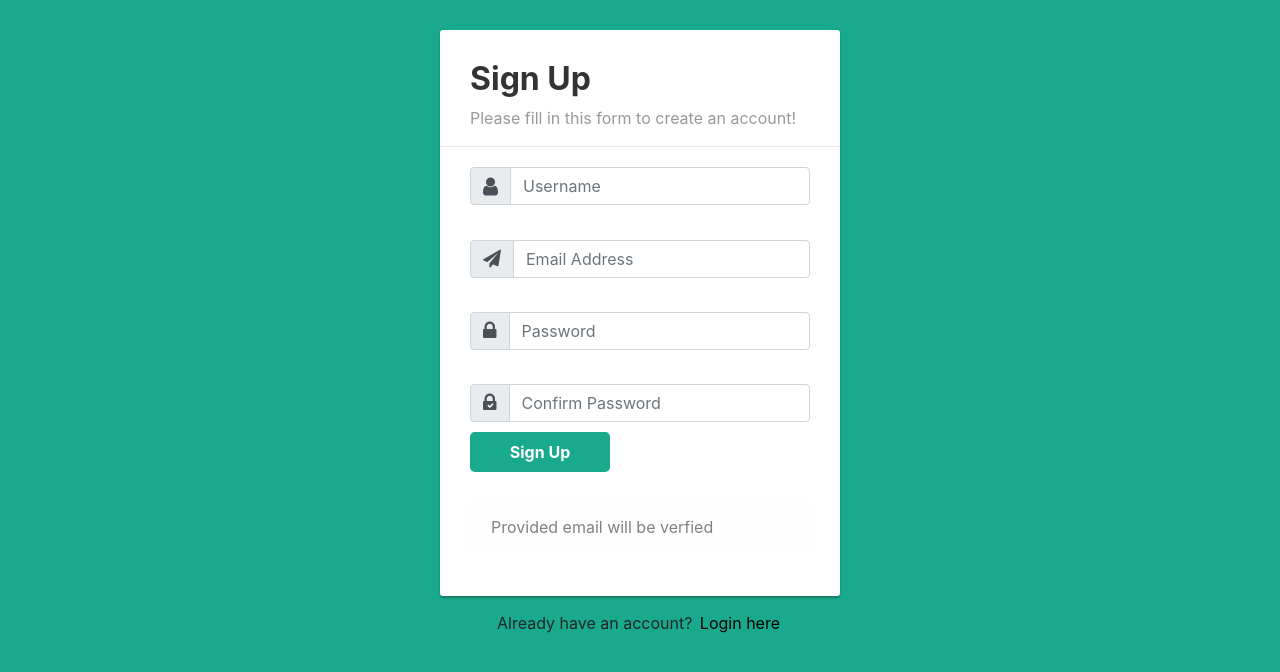
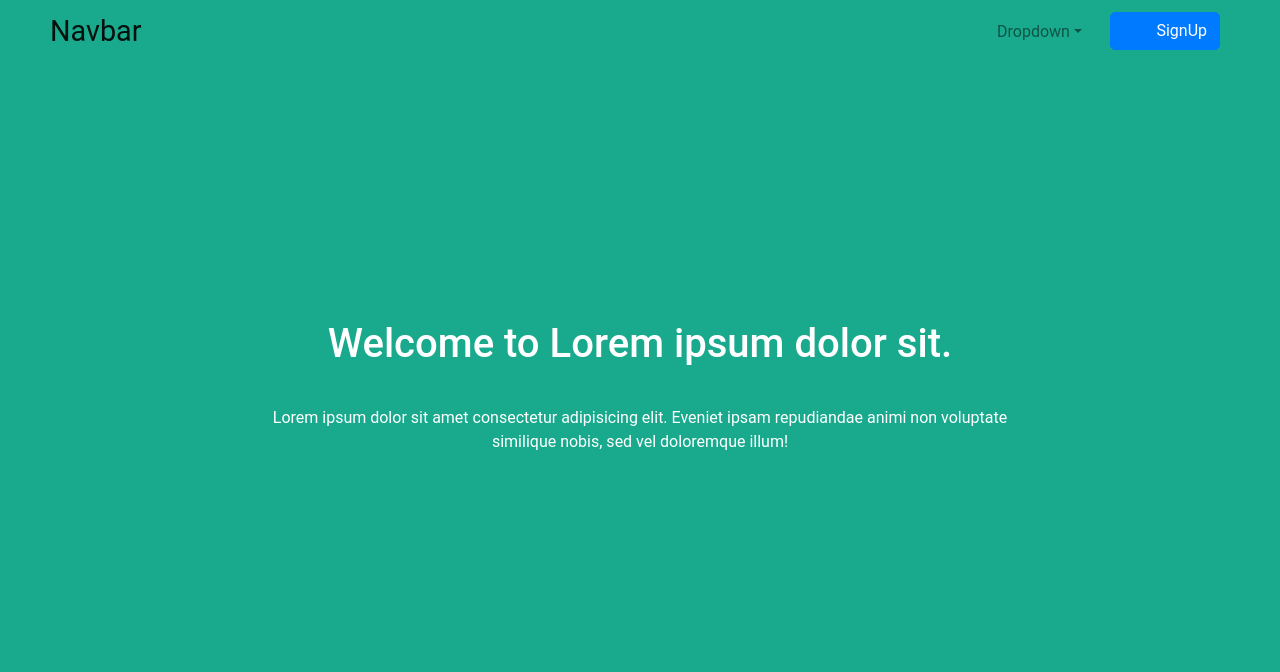
Before and after one commit to Gaurav-Dhruw/Login-System-using-JWT, a React (Create React App) app in the folder client/: page / in a window 1280 px wide. Shown: the top 672 px of the page. Built offline with nearby package versions, Linux system fonts and the light colour scheme.

Commit message:
email verification done

```diff
--- a/client/package.json
+++ b/client/package.json
@@ -8,11 +8,13 @@
     "@testing-library/user-event": "^12.8.3",
     "axios": "^0.21.1",
     "bootstrap": "^4.6.0",
+    "material-design-icons": "^3.0.1",
     "react": "^17.0.2",
     "react-bootstrap": "^1.6.1",
     "react-dom": "^17.0.2",
     "react-reveal": "^1.2.2",
     "react-router": "^5.2.0",
+    "react-router-dom": "^5.2.0",
     "react-scripts": "4.0.3",
     "web-vitals": "^1.1.2"
   },
--- a/client/public/index.html
+++ b/client/public/index.html
@@ -26,9 +26,11 @@
     -->
     <title>Login System</title>
 
-
-
-
+    <link rel="stylesheet" href="https://stackpath.bootstrapcdn.com/bootstrap/4.5.0/css/bootstrap.min.css">
+    <link rel="stylesheet" href="https://maxcdn.bootstrapcdn.com/font-awesome/4.7.0/css/font-awesome.min.css">
+    <link rel="stylesheet" href="https://cdnjs.cloudflare.com/ajax/libs/font-awesome/4.7.0/css/font-awesome.min.css">
+    <link href="https://fonts.googleapis.com/icon?family=Material+Icons"
+    rel="stylesheet">
 
   </head>
   <body>
@@ -36,9 +38,10 @@
     <div id="root"></div>
   </body>
 
-  <link rel="stylesheet" href="https://stackpath.bootstrapcdn.com/bootstrap/4.5.0/css/bootstrap.min.css">
-  <link rel="stylesheet" href="https://maxcdn.bootstrapcdn.com/font-awesome/4.7.0/css/font-awesome.min.css">
+
+
   <script src="https://code.jquery.com/jquery-3.5.1.min.js"></script>
   <script src="https://cdn.jsdelivr.net/npm/popper.js@1.16.0/dist/umd/popper.min.js"></script>
   <script src="https://stackpath.bootstrapcdn.com/bootstrap/4.5.0/js/bootstrap.min.js"></script>
+
 </html>
--- a/client/src/App.js
+++ b/client/src/App.js
@@ -1,9 +1,11 @@
-import { Router, Switch, route } from "react-router";
+import { BrowserRouter as Router, Switch, Route } from "react-router-dom";
 import React, { Fragment , useState} from "react";
 import Login from "./components/Login";
 import SignUp from "./components/SignUp";
 import Fade from "react-reveal/Fade"
-
+import Main from "./components/Main";
+import Navbar from  "./components/Navbar";
+import Verify from "./components/Verify";
 
 
 function App() {
@@ -13,9 +15,17 @@ function App() {
   const handleClick=()=>{
     setState({show: !state.show})
   }
-  return (<Fragment>
+  return (
+  <Router>
+    <Switch>
+
+    <Route path="/verify">
+    <Verify/>
 
 
+    </Route>
+
+ <Route path="/login">
 
 
  <div style={{minHeight:"100vh",maxHeight:"100vh",overflow:"hidden", backgroundColor:"#19aa8d"}}>
@@ -29,12 +39,21 @@ function App() {
 
         </Fade>
 
+      </div>
+ </Route>
 
 
-      </div>
+    <Route path="/">
+    <Navbar></Navbar>
+
+<Main></Main>
+    </Route>
 
 
-  </Fragment>
+
+
+  </Switch>
+  </Router>
 
   );
 }
--- a/client/src/assets/css/style.css
+++ b/client/src/assets/css/style.css
@@ -14,8 +14,8 @@ body {
 }
 .signup-form {
 	width: 400px;
-	margin: 0 auto;
-	padding: 30px 0;
+	margin: 0px auto;
+	padding: 80px 0;
 }
 .signup-form form {
 	color: #999;
@@ -115,6 +115,72 @@ body {
 
 .status-container{
 	margin-top: 30px;
-	min-height: 8vh;
+	/* min-height: 8vh; */
 
 }
+
+
+/* NAVBAR */
+
+.navbar{
+	position: absolute;
+	width: 100%;
+	display: flex;
+	justify-content: space-between;
+	padding:5px 50px;
+	background: transparent !important ;
+}
+.nav-item{
+	margin:0 10px;
+}
+
+
+.navbar-brand{
+	font-size: 1.8rem !important;
+}
+.navbar-nav{
+	flex-direction: row;
+}
+
+.signup-btn{
+	border-radius: 5px;
+	display: flex;
+	width: 110px;
+	justify-content: space-between;
+	align-items: center;
+}
+
+
+/* Main Section */
+.main-section{
+	height: 100vh;
+	padding: 10vh 20vh;
+}
+.header{
+	display: flex;
+	justify-content: center;
+	margin-top:30vh;
+}
+
+.desc-cont{
+	display: flex;
+	width: 80%;
+	margin:auto;
+	justify-content: center;
+	margin-top:30px;
+}
+
+.desc-cont p, .header h1{
+	text-align: center;
+}
+
+
+/* Verify */
+
+.verify-cont{
+	display: flex;
+	width: 100%;
+	height: 100vh;
+	justify-content: center;
+	align-items: center;
+}
--- a/client/src/components/Login.jsx
+++ b/client/src/components/Login.jsx
@@ -1,31 +1,47 @@
 import React,{Fragment, useState} from 'react'
 import axios from "axios";
 import Fade from "react-reveal/Fade";
+import Alert from 'react-bootstrap/Alert';
+
 import { validate} from '../assets/js/validate';
 
 
 
 function Login(props) {
-	const [validation,setValidation]= useState({user_name:false,email:false,password:false});
-	const [warning,setWarning]= useState({user_name:false,email:false,password:false})
-    const [show,setShow]= useState({show:false});
+	const [validation,setValidation]= useState({email:false,password:false});
+	const [warning,setWarning]= useState({email:false,password:false})
+    const [alert,setAlert]= useState({show:false,variant:"danger"});
     const [userData,setUserData]= useState({});
 
 	const submit= (e)=>{
 		e.preventDefault();
 
-		validate(userData,validation,setValidation);
-		setWarning({user_name:!validation.user_name,email: !validation.email, password:!validation.password })
+		let loginData = {email:userData.email,loginPassword:userData.password};
+		validate(loginData,validation,setValidation);
 
-		if(validation.email===true&& validation.user_name===true&& validation.password===true){
+
+			setWarning({email: !validation.email,password:!validation.password})
+
+
+		// setWarning({email: !validation.email,password:!validation.password})
+
+		if(validation.email===true&& validation.password===true){
 
 			axios.post("/api/login",userData)
 			.then(res=>{
 
 				console.log(res)
-				setShow({show:true})
+				if(res.data.authentication){
+
+				}
+
+				else
+				setAlert({...alert,show:true,message:"password is incorrect"})
 			})
-			.catch(err=>console.log(err))
+			.catch(err=>{
+				setAlert({...alert,show:true,message:"Email is not registered"})
+
+		})
 		}
 
 		}
@@ -36,7 +52,7 @@ function Login(props) {
     }
     return (
         <div>
-
+{console.log(validation,"warning", warning)}
 <div class="signup-form">
 
     <form >
@@ -54,7 +70,7 @@ function Login(props) {
 			</div>
 			<Fade  duration={500} top when={warning.email}>
 
-				<div className="warning">server message</div>
+				<div className="warning">enter a valid email</div>
 				</Fade>
         </div>
 
@@ -69,7 +85,7 @@ function Login(props) {
 			</div>
 			<Fade duration={500} top when={warning.password}>
 
-				<div className="warning">server message</div>
+				<div className="warning">required</div>
 				</Fade>
         </div>
 
@@ -77,6 +93,12 @@ function Login(props) {
 		<div class="form-group">
             <button type="submit" onClick={submit} class="btn btn-primary btn-lg">Login</button>
         </div>
+		<div className="status-container">
+
+		<Alert transition={true} show={alert.show} variant={alert.variant}>
+								{alert.message}
+							</Alert>
+		</div>
     </form>
 	<div class="text-center"><button className=" switchBtn" onClick={props.handleSwitch}>Create Account</button></div>
 </div>
--- /dev/null
+++ b/client/src/components/Main.jsx
@@ -0,0 +1,21 @@
+import React from 'react'
+
+function Main() {
+    return (
+        <section className="main-section">
+
+            <div className="header">
+                    <h1>Welcome to Lorem ipsum dolor sit.</h1>
+            </div>
+
+            <div className="desc-cont">
+                <p>Lorem ipsum dolor sit amet consectetur adipisicing elit. Eveniet ipsam repudiandae animi non voluptate similique nobis, sed vel doloremque illum!</p>
+            </div>
+
+
+
+        </section>
+    )
+}
+
+export default Main
--- /dev/null
+++ b/client/src/components/Navbar.jsx
@@ -0,0 +1,56 @@
+import React from 'react'
+import {Link} from "react-router-dom";
+
+function Navbar() {
+    return (
+        <nav class="navbar  navbar-expand-lg navbar-light bg-light">
+        <a class="navbar-brand" href="#">Navbar</a>
+        {/* <button class="navbar-toggler" type="button" data-toggle="collapse" data-target="#navbarSupportedContent" aria-controls="navbarSupportedContent" aria-expanded="false" aria-label="Toggle navigation">
+          <span class="navbar-toggler-icon"></span>
+        </button>
+
+        <div class="collapse navbar-collapse" id="navbarSupportedContent">
+          <ul class="navbar-nav mr-auto">
+            <li class="nav-item active">
+              <a class="nav-link" href="#">Home <span class="sr-only">(current)</span></a>
+            </li>
+            <li class="nav-item">
+              <a class="nav-link" href="#">Link</a>
+            </li>
+            <li class="nav-item dropdown">
+              <a class="nav-link dropdown-toggle" href="#" id="navbarDropdown" role="button" data-toggle="dropdown" aria-haspopup="true" aria-expanded="false">
+                Dropdown
+              </a>
+              <div class="dropdown-menu" aria-labelledby="navbarDropdown">
+                <a class="dropdown-item" href="#">Action</a>
+                <a class="dropdown-item" href="#">Another action</a>
+                <div class="dropdown-divider"></div>
+                <a class="dropdown-item" href="#">Something else here</a>
+              </div>
+            </li>
+
+          </ul>
+
+        </div> */}
+         <ul class="navbar-nav ">
+        <li class="nav-item dropdown">
+        <a class="nav-link dropdown-toggle" href="#" id="navbarDropdown" role="button" data-toggle="dropdown" aria-haspopup="true" aria-expanded="false">
+                Dropdown
+              </a>
+              <div class="dropdown-menu" aria-labelledby="navbarDropdown">
+                <a class="dropdown-item" href="#">Logout</a>
+                <a class="dropdown-item" href="#">Another action</a>
+              </div>
+        </li>
+        <li class="nav-item">
+
+        <Link to="login"><button className="btn btn-primary signup-btn"><span class="material-icons">&#xe7fe;</span>
+ SignUp </button>
+        </Link>
+ </li>
+ </ul>
+      </nav>
+    )
+}
+
+export default Navbar
--- a/client/src/components/SignUp.jsx
+++ b/client/src/components/SignUp.jsx
@@ -9,7 +9,7 @@ import { validate } from '../assets/js/validate';
 function SignUp(props) {
 	const [validation, setValidation] = useState({ user_name: false, email: false, password: false });
 	const [warning, setWarning] = useState({ user_name: false, email: false, password: false });
-	const [status, setStatus] = useState({ loading: false, variant: "light", show: true, statusMessage: "Provided email will be verfied" });
+	const [status, setStatus] = useState({ loading: false, variant: "light", show:false });
 
 	const [userData, setUserData] = useState({});
 
@@ -27,11 +27,22 @@ function SignUp(props) {
 			axios.post("/api/signup", userData)
 				.then(res => {
 					console.log(res)
-					setStatus({ loading: false, show: true, variant: "success", statusMessage: "email sent" })
+
+
+
+					if(res.data.message){
+						setStatus({ loading: false, show: true, variant: "danger", statusMessage: res.data.message })
+					}
+
+					else{
+						setStatus({ loading: false, show: true, variant: "success", statusMessage:"Email has been sent. Verify it to continue"})
+					}
+
+
 				})
 				.catch(err => {
 					console.log(err)
-					setStatus({ loading: false, show: true, variant: "danger", statusMessage: "ERROR occured" })
+
 				})
 
 		}
@@ -95,7 +106,7 @@ function SignUp(props) {
 							<div className="warning">min 8 char, must contain number and special character </div>
 						</Fade>
 					</div>
-					<div class="form-group">
+					{/* <div class="form-group">
 						<div class="input-group">
 							<div class="input-group-prepend">
 								<span class="input-group-text">
@@ -105,7 +116,7 @@ function SignUp(props) {
 							</div>
 							<input type="text" class="form-control" name="confirm_password" placeholder="Confirm Password" required="required" />
 						</div>
-					</div>
+					</div> */}
 
 					<div class="form-group">
 						<button type="submit" onClick={submit} class="btn btn-primary btn-lg">Sign Up</button>
--- /dev/null
+++ b/client/src/components/Verify.jsx
@@ -0,0 +1,38 @@
+import axios from 'axios';
+import React , {useState, useEffect}from 'react'
+
+function Verify() {
+    const[state,setState]= useState({loading:true});
+
+    useEffect(() => {
+      axios.get("/api/verify/adda570046e91da9fc53d5f08d4028d0").then(res=>{
+        console.log(res)
+      }).catch(err=>{
+        console.log(err)
+      })
+
+    }, [])
+    return (
+        <div className="verify-cont">
+
+            {state.loading? <div class="d-flex justify-content-center">
+  <div class="spinner-border text-light"  style={{width: "3rem", height: "3rem"}} role="status">
+    <span class="visually-hidden" ></span>
+  </div>
+</div>
+
+           :
+
+            // <div className="verify-header">
+            //     <h2>Email Verified</h2>
+            // </div>
+            <div class="alert alert-info" role="alert">
+  A simple primary alert with <a href="#" class="alert-link">an example link</a>Give it a click if you like.
+</div> }
+        <button onClick={()=>{setState({...state,loading:!state.loading})}}> click</button>
+
+        </div>
+    )
+}
+
+export default Verify
```
Also changed, not shown: client/src/assets/js/validate.js (+31 -4 lines), 1 other file (tests, documents, lock files or other folders).
